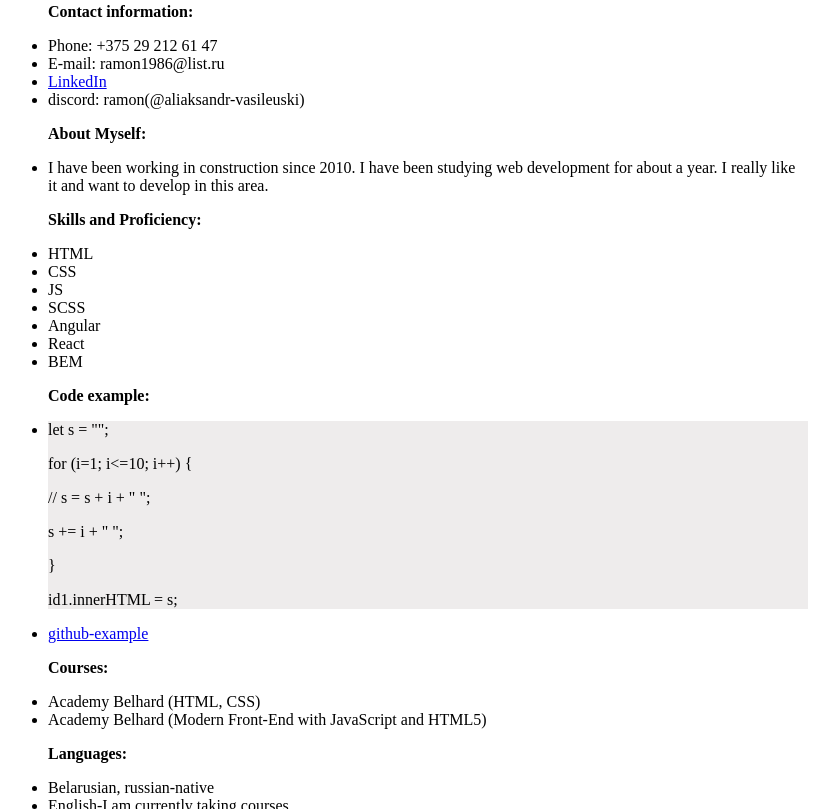
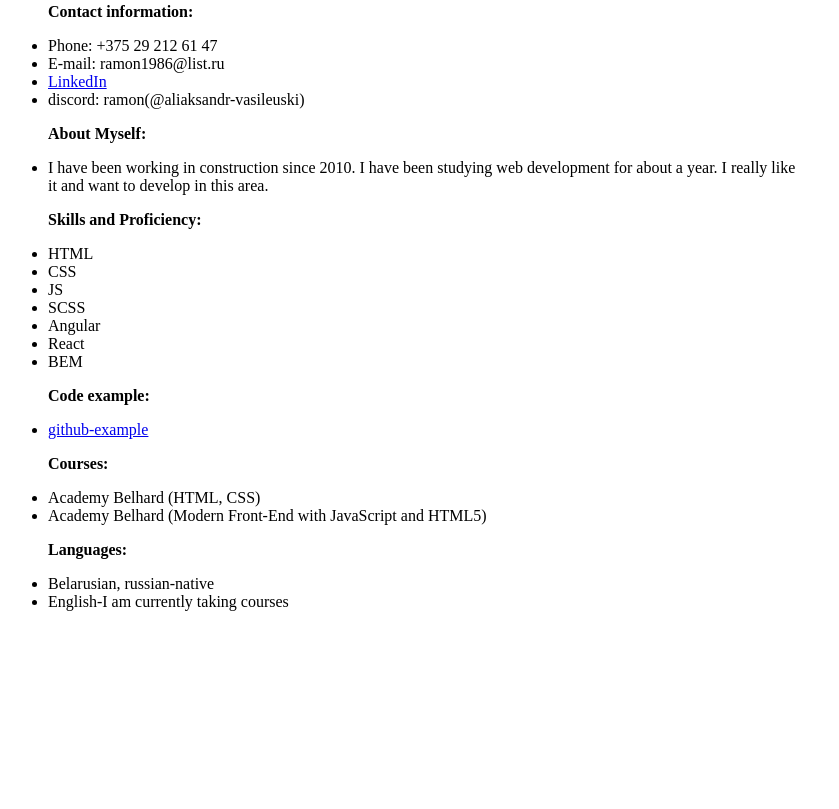
Before and after one commit to aliaksandr-vasileuski/rsschool-cv, a plain HTML site: page index.html in a window 1280 px wide. Shown: the part 478-1287 px from the top of the page, without its empty margins (0-839 px from the left). After the commit the page ends 1113 px from the top, so only its background shows below. Drawn offline with Linux system fonts and the light colour scheme.

Commit message:
feat: delete example-code

```diff
--- a/index.html
+++ b/index.html
@@ -36,15 +36,7 @@
         </ul>
 
         <ul><p class="paragraph">Code example:</p>
-            <li class="example">
-                <p>let s = "";</p>
-                <p>for (i=1; i<=10; i++) {</p>
-                    <p>// s = s + i + " ";</p>
-                    <p>s +=  i + " ";</p>
-                <p>}</p>
 
-            <p>id1.innerHTML = s;</p>
-            </li>
             <li><a href="https://aliaksandr-vasileuski.github.io/rsschool-cv/cv">github-example</a></li>
         </ul>
 
```
